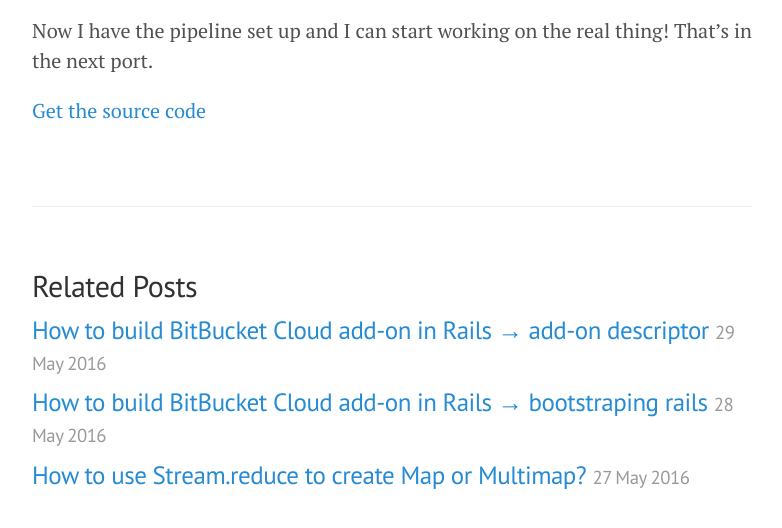
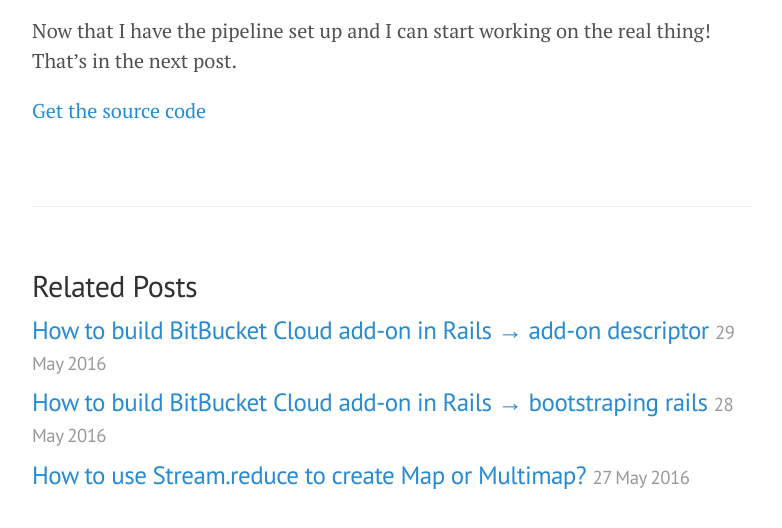
Before and after one commit to pawelniewie/pawelniewiadomski.com, a Jekyll site: the page built from _posts/2016-05-30-building-bitbucket-add-on-in-rails-part-3.md, in a window 1280 px wide and 900 px high, scrolled down 1805 px, cut to the strip 349-877 px from the top of the window. Shown: the whole strip, without its empty margins (248-1030 px from the left). Built offline with Jekyll 4.4.1, drawn with Linux system fonts in a browser that asks for light colours; Markdown is read by kramdown in place of the engine named in the settings; comment, search, counter and statistics services are not loaded.

Commit message:
Fixed typo

```diff
--- a/_posts/2016-05-30-building-bitbucket-add-on-in-rails-part-3.md
+++ b/_posts/2016-05-30-building-bitbucket-add-on-in-rails-part-3.md
@@ -65,6 +65,6 @@
 
 {% image_tag src="/media/2016/05/installed.png" width="572" %}
 
-Now I have the pipeline set up and I can start working on the real thing! That's in the next port.
+Now that I have the pipeline set up and I can start working on the real thing! That's in the next post.
 
 [Get the source code](https://github.com/pawelniewie/bitbucket-rails-add-on/tree/master/part-3)
```
